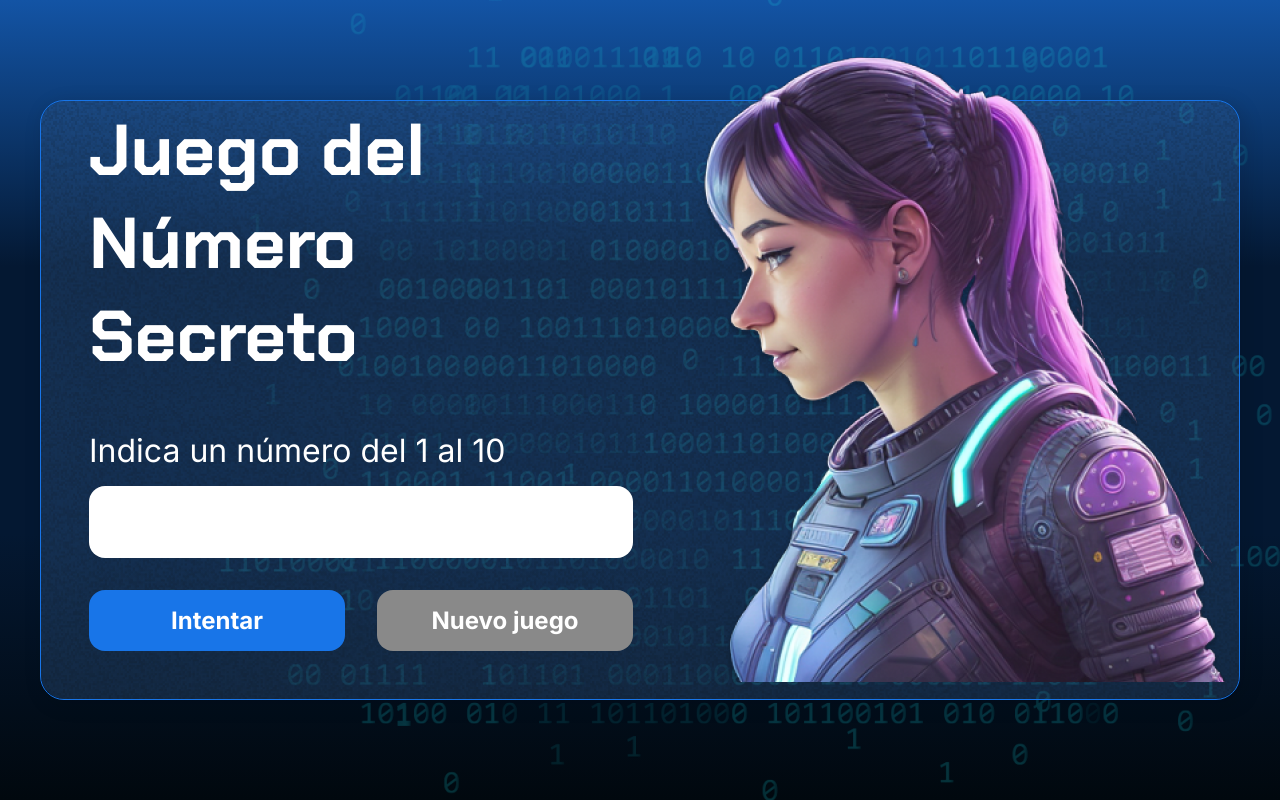
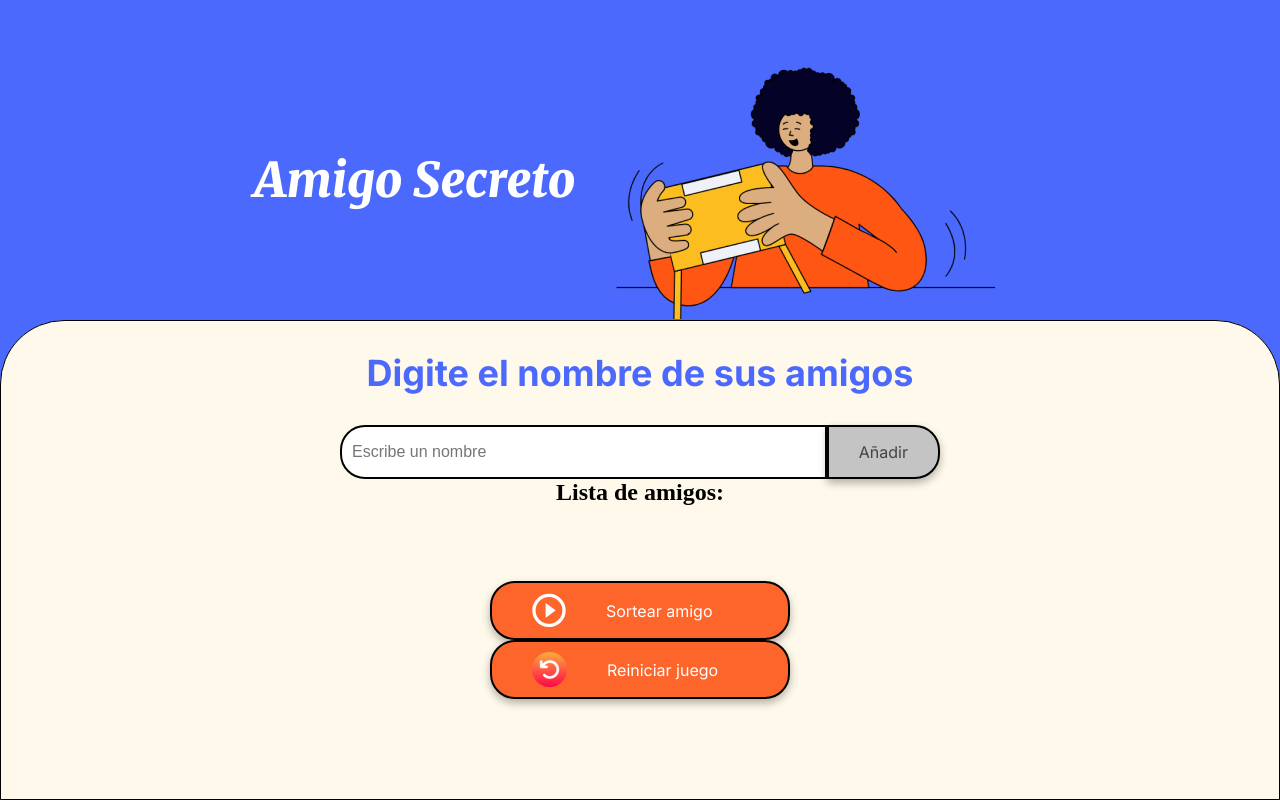
Before and after one commit to JhonC07/Challenge-Amigo-Secreto-Alura, a plain HTML site: page index.html in a window 1280 px wide. Drawn offline with Linux system fonts and the light colour scheme.

Commit message:
Reestablecimiento Versión 1

```diff
--- a/app.js
+++ b/app.js
@@ -1,81 +1,75 @@
-let numeroMaximo = 10;
-let listaNumerosSorteados = [];
-let numeroSecreto = generarNumeroSecreto();
-let intentos = 0;
+// challenge-amigo-secreto
+let listaAmigos = []
+console.log(listaAmigos)
+
+function agregarAmigo(){
+    const input = document.getElementById('amigo');
+    let nombreIngresado = input.value.trim();
+    console.log(nombreIngresado);
+    if (nombreIngresado === ''){
+        alert('Ingresar un nombre')
+        return;
+    } else if(listaAmigos.includes(nombreIngresado)){
+        alert('Nombre Ingresado')
+        return;
+    } else {
+    listaAmigos.push(nombreIngresado);
+    actualizarListaAmigos();
+    console.log('Amigo agregado:', nombreIngresado);
+    input.value = '';
+    input.focus();
+    }
+}
 
 
-
-function asignarTextoElemento(elemento, texto){
-let elementoHTML = document.querySelector(elemento);
-elementoHTML.innerHTML = texto;
+function actualizarListaAmigos(){
+    const lista = document.getElementById('listaAmigos')
+    lista.innerHTML = '' //Limnpiar lista antes de actualizar.
+    //Recorrer el array
+    for (let i=0; i<listaAmigos.length;i++){
+        const amigo = listaAmigos[i];
+        // Crear un nuevo elemento li
+        const li = document.createElement('li');
+        li.textContent = amigo
+        // Agregar el elemento a la lista ul
+        lista.appendChild (li);
+    }
 }
 
-function verificarIntento() {
-    //Ingreso Datos Usuario
-    let numeroDeUsuario = parseInt(document.getElementById('valorUsuario').value);
+function sortearAmigo() {
+    if (listaAmigos.length === 0){
+        alert('debe ingresar un nombre');
+        return;
+    }
+        else {
+        let numeroAleatorio = Math.floor(Math.random()*listaAmigos.length);
+        let amigoSecreto = listaAmigos[numeroAleatorio]
 
-    //Revisión datos
-    console.log(`Intento del usuario: ${numeroDeUsuario}, Número secreto: ${numeroSecreto}`);
-
-    if(numeroDeUsuario===numeroSecreto) {
-        //El usuario acertó
-        asignarTextoElemento('p',`Acertaste el número secreto en ${intentos} ${intentos === 1 ? 'intento' : 'intentos'}`)
-        document.getElementById('reiniciar').removeAttribute('disabled');
-    } else{
-        //El usuario no acertó
-        if(numeroDeUsuario >   numeroSecreto){
-            asignarTextoElemento('p','El número Secreto es menor')
-        } else {
-            asignarTextoElemento('p','El número Secreto es mayor')
-        }
-        //Incremeta número intentos
-        intentos++;
-        //Limpia la caja
-        limpiarCaja();
+        const mostrarAmigoSecreto=document.getElementById('resultado');
+         // Limpiar la lista para mostrar solo un resultado
+        mostrarAmigoSecreto.innerHTML = '';
+        // Creo un li para mostrar el amigo secreto
+        const li = document.createElement('li');
+        li.textContent = `El amigo secreto es: ${amigoSecreto}`;
+        mostrarAmigoSecreto.appendChild(li)
     }
-    return;
-
 }
 
-function limpiarCaja() {
-    document.querySelector('#valorUsuario').value='';
-    }
-//Generación número Secreto
-function generarNumeroSecreto(){
-    let numeroGenerado = Math.floor(Math.random()*numeroMaximo)+1;
+function reiniciarJuego() {
+    // Vaciar el array
+    listaAmigos = [];
 
-    console.log(numeroGenerado);
-    console.log(listaNumerosSorteados);
-    //Validar si ya sorteamos todos los numeros
-    if(listaNumerosSorteados.length == numeroMaximo){
-        asignarTextoElemento('p','Ya se sortearon todos los números posibles')
-    } else{
-        //Si el numero está en la lista, hacemos otra operación
-        if(listaNumerosSorteados.includes(numeroGenerado)){
-            return generarNumeroSecreto();
-        } else {
-            listaNumerosSorteados.push(numeroGenerado);
-            return numeroGenerado;
-        }
-    }
+    // Limpiar la lista visual de amigos
+    const lista = document.getElementById('listaAmigos');
+    if (lista) lista.innerHTML = '';
 
+    // Limpiar el resultado del sorteo
+    const resultado = document.getElementById('resultado');
+    if (resultado) resultado.innerHTML = '';
+
+    // Limpiar el input
+    const input = document.getElementById('amigo');
+    if (input) input.value = '';
+
+    console.log('Juego reiniciado');
 }
-
-function condicionesIniciales(){
-    asignarTextoElemento ('h1', 'Juego del Número Secreto')
-    asignarTextoElemento ('p', `Indica un número del 1 al ${numeroMaximo}`)
-    numeroSecreto= generarNumeroSecreto();
-    intentos=1;
-    console.log(numeroSecreto);
-
-}
-
-function reiniciarJuego(){
-    //Limpiar caja
-    limpiarCaja();
-    //Resstablecer condiciones iniciales
-    condicionesIniciales();
-    //Deshabilitar botón nuevo juegos
-    document.querySelector('#reiniciar').setAttribute('disabled','true');
-}
-condicionesIniciales();
--- a/index.html
+++ b/index.html
@@ -1,40 +1,46 @@
 <!DOCTYPE html>
-<html lang="pt-br">
-
+<html lang="es">
 <head>
     <meta charset="UTF-8">
     <meta name="viewport" content="width=device-width, initial-scale=1.0">
+    <link rel="stylesheet" href="style.css">
     <link rel="preconnect" href="https://fonts.googleapis.com">
     <link rel="preconnect" href="https://fonts.gstatic.com" crossorigin>
-    <link href="https://fonts.googleapis.com/css2?family=Chakra+Petch:wght@700&family=Inter:wght@400;700&display=swap"
-        rel="stylesheet">
-    <link rel="stylesheet" href="style.css">
-    <title>JS Game</title>
+    <link href="https://fonts.googleapis.com/css2?family=Inter:wght@100;400;700;900&family=Merriweather:ital,wght@0,300;0,400;0,700;0,900;1,300;1,400;1,700;1,900&display=swap" rel="stylesheet">
+    <title>Amigo Secreto</title>
 </head>
 
 <body>
+    <main class="main-content">
+        <header class="header-banner">
+            <h1 class="main-title">Amigo Secreto</h1>
+            <img src="assets/amigo-secreto.png" alt="Imagen representativa de amigo secreto">
+        </header>
 
-    <div class="container">
-        <div class="container__contenido">
-            <div class="container__informaciones">
-                <div class="container__texto">
-                    <h1></h1>
-                    <p class="texto__parrafo"></p>
-                </div>
-                <input type="number" id="valorUsuario" min="1" max="10" class="container__input">
-                <div class="chute container__botones">
-                    <button onclick="verificarIntento();" class="container__boton">Intentar</button>
-                    <button onclick="reiniciarJuego();" class="container__boton" id="reiniciar" disabled>Nuevo juego</button>
-                </div>
+        <section class="input-section">
+            <h2 class="section-title">Digite el nombre de sus amigos</h2>
+            <div class="input-wrapper">
+                <input type="text" id="amigo" class="input-name" placeholder="Escribe un nombre"
+                onkeydown="if(event.key === 'Enter'){ event.preventDefault(); agregarAmigo();}">
+                <button class="button-add" onclick="agregarAmigo()">Añadir</button>
             </div>
-            <img src="./img/ia.png" alt="Una persona mirando a la izquierda" class="container__imagen-persona" />
-        </div>
-    </div>
+           <h2>Lista de amigos:</h2>
+            <ul id="listaAmigos" class="name-list" aria-labelledby="listaAmigos" role="list"></ul>
+            <ul id="resultado" class="result-list" aria-live="polite"></ul>
 
-
-
+            <div class="button-container">
+                <button class="button-draw" onclick="sortearAmigo()" aria-label="Sortear amigo secreto">
+                    <img src="assets/play_circle_outline.png" alt="Ícono para sortear">
+                    Sortear amigo
+                </button>
+                <button class="button-draw" onclick="reiniciarJuego()" aria-label="Reiniciar juego">
+                    <img src="assets/restart_icon.png" alt="Ícono para reiniciar" />
+                    Reiniciar juego
+                </button>
+            </div>
+        </section>
+    </main>
 
     <script src="app.js" defer></script>
 </body>
-
 </html>
--- a/style.css
+++ b/style.css
@@ -1,111 +1,162 @@
+:root {
+    --color-primary: #4B69FD;
+    --color-secondary: #FFF9EB;
+    --color-tertiary: #C4C4C4;
+    --color-button: #fe652b;
+    --color-button-hover: #e55720;
+    --color-text: #444444;
+    --color-white: #FFFFFF;
+}
+
+/* Estilos generales */
 * {
-    box-sizing: border-box;
     margin: 0;
     padding: 0;
-    color: white;
+    box-sizing: border-box;
 }
 
 body {
-    background: linear-gradient(#1354A5 0%, #041832 33.33%, #041832 66.67%, #01080E 100%);
     height: 100vh;
+    background-color: var(--color-primary);
     display: flex;
+    justify-content: center;
     align-items: center;
+}
+
+.main-content {
+    display: flex;
+    flex-direction: column;
+    height: 100%;
+    width: 100%;
+}
+
+/* Banner */
+.header-banner {
+    flex: 40%;
+    display: flex;
+    justify-content: center;
+    align-items: center;
+    padding: 40px 0 0;
+}
+
+/* Sección de entrada */
+.input-section {
+    flex: 60%;
+    background-color: var(--color-secondary);
+    border: 1px solid #000;
+    border-radius: 64px 64px 0 0;
+    display: flex;
+    flex-direction: column;
+    align-items: center;
+    padding: 20px;
+    width: 100%;
+}
+
+/* Títulos */
+.main-title {
+    font-size: 48px;
+    font-family: "Merriweather", serif;
+    font-weight: 900;
+    font-style: italic;
+    color: var(--color-white);
+}
+
+.section-title {
+    font-family: "Inter", serif;
+    font-size: 36px;
+    font-weight: 700;
+    color: var(--color-primary);
+    margin: 10px 0;
+    text-align: center;
+}
+
+/* Contenedores de entrada y botón */
+.input-wrapper {
+    display: flex;
+    justify-content: center;
+    width: 100%;
+    max-width: 600px;
+    margin-top: 20px;
+}
+
+.input-name {
+    width: 100%;
+    padding: 10px;
+    border: 2px solid #000;
+    border-radius: 25px 0 0 25px;
+    font-size: 16px;
+}
+
+.button-container {
+    width: 300px;
     justify-content: center;
 }
 
-
-body::before {
-    background-image: url("img/code.png");
-    background-repeat: no-repeat;
-    background-position: right;
-    content: "";
-    display: block;
-    position: absolute;
-    width: 100%;
-    height: 100%;
-    opacity: 0.4;
+/* Estilos de entrada de texto */
+.input-title {
+    flex: 1;
+    padding: 10px 15px;
+    font-size: 16px;
+    border: 2px solid #333;
+    border-right: none;
+    border-radius: 25px 0 0 25px;
+    font-family: "Merriweather", serif;
+    box-shadow: 0 4px 8px rgba(0, 0, 0, 0.3);
 }
 
-.container {
-    width: 1200px;
-    height: 600px;
+/* Estilos de botón */
+button {
+    padding: 15px 30px;
+    font-family: "Inter", sans-serif;
+    font-size: 16px;
+    border: 2px solid #000;
+    border-radius: 25px;
+    box-shadow: 0 4px 8px rgba(0, 0, 0, 0.3);
+    cursor: pointer;
+}
+
+.button-add {
+    background-color: var(--color-tertiary);
+    color: var(--color-text);
+    border-radius: 0 25px 25px 0;
+}
+
+.button-add:hover {
+    background-color: #a1a1a1;
+}
+
+/* Listas */
+ul {
+    list-style-type: none;
+    color: var(--color-text);
+    font-family: "Inter", sans-serif;
+    font-size: 18px;
+    margin: 20px 0;
+}
+
+.result-list {
+    margin-top: 15px;
+    color: #05DF05;
+    font-size: 22px;
+    font-weight: bold;
+    text-align: center;
+}
+
+/* Botón de sortear título */
+.button-draw {
     display: flex;
     align-items: center;
-    justify-content: space-between;
-    border-radius: 24px;
-    border: 1px solid #1875E8;
-    box-shadow: 4px 4px 20px 0px rgba(1, 8, 14, 0.15);
-    background-image: url("img/Ruido.png");
-    background-size: 100% 100%;
-    position: relative;
+    width: 100%;
+    padding: 10px 40px;
+    color: var(--color-white);
+    background-color: var(--color-button);
+    font-size: 16px;
 }
 
-
-.container__contenido {
-    display: flex;
-    align-items: center;
-    position: absolute;
-    bottom: 0;
+.button-draw img {
+    margin-right: 40px;
 }
 
-.container__informaciones {
-    flex: 1;
-    padding: 3rem;
+.button-draw:hover {
+    background-color: var(--color-button-hover);
 }
-
-.container__boton {
-    border-radius: 16px;
-    background: #1875E8;
-    padding: 16px 24px;
-    width: 100%;
-    font-size: 24px;
-    font-weight: 700;
-    border: none;
-    margin-top: 2rem;
-}
-
-.container__boton:disabled {
-    background: #898989;
-}
-
-.container__texto {
-    margin: 16px 0 16px 0;
-}
-
-.container__texto-azul {
-    color: #1875E8;
-}
-
-.container__input {
-    width: 100%;
-    height: 72px;
-    border-radius: 16px;
-    background-color: #FFF;
-    border: none;
-    color: #1875E8;
-    padding: 2rem;
-    font-size: 24px;
-    font-weight: 700;
-    font-family: 'Inter', sans-serif;
-}
-
-.container__botones {
-    display: flex;
-    gap: 2em;
-}
-
-h1 {
-    font-family: 'Chakra Petch', sans-serif;
-    font-size: 72px;
-    padding-bottom: 3rem;
-}
-
-p,
-button {
-    font-family: 'Inter', sans-serif;
-}
-
-.texto__parrafo {
-    font-size: 32px;
-    font-weight: 400;
-}
```
Also changed, not shown: assets/restart_icon.png (added).
